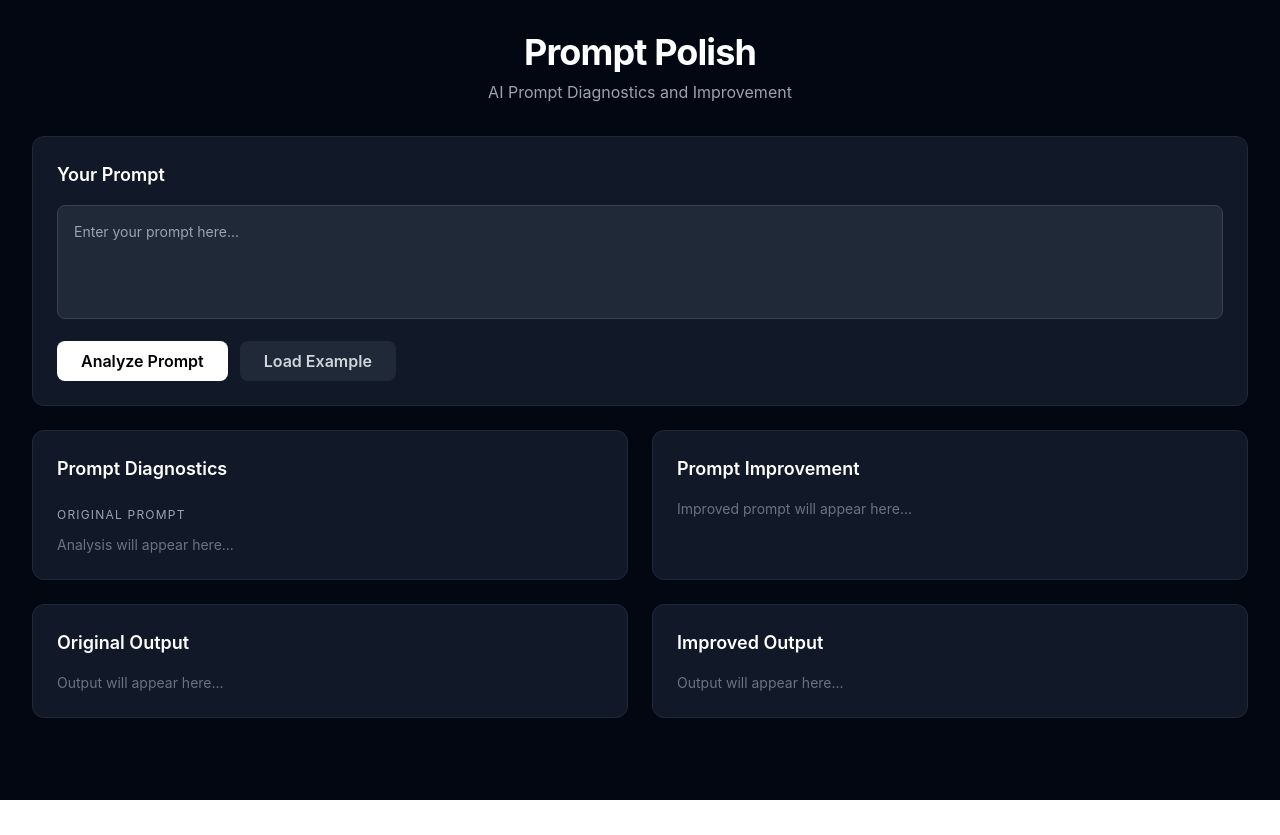
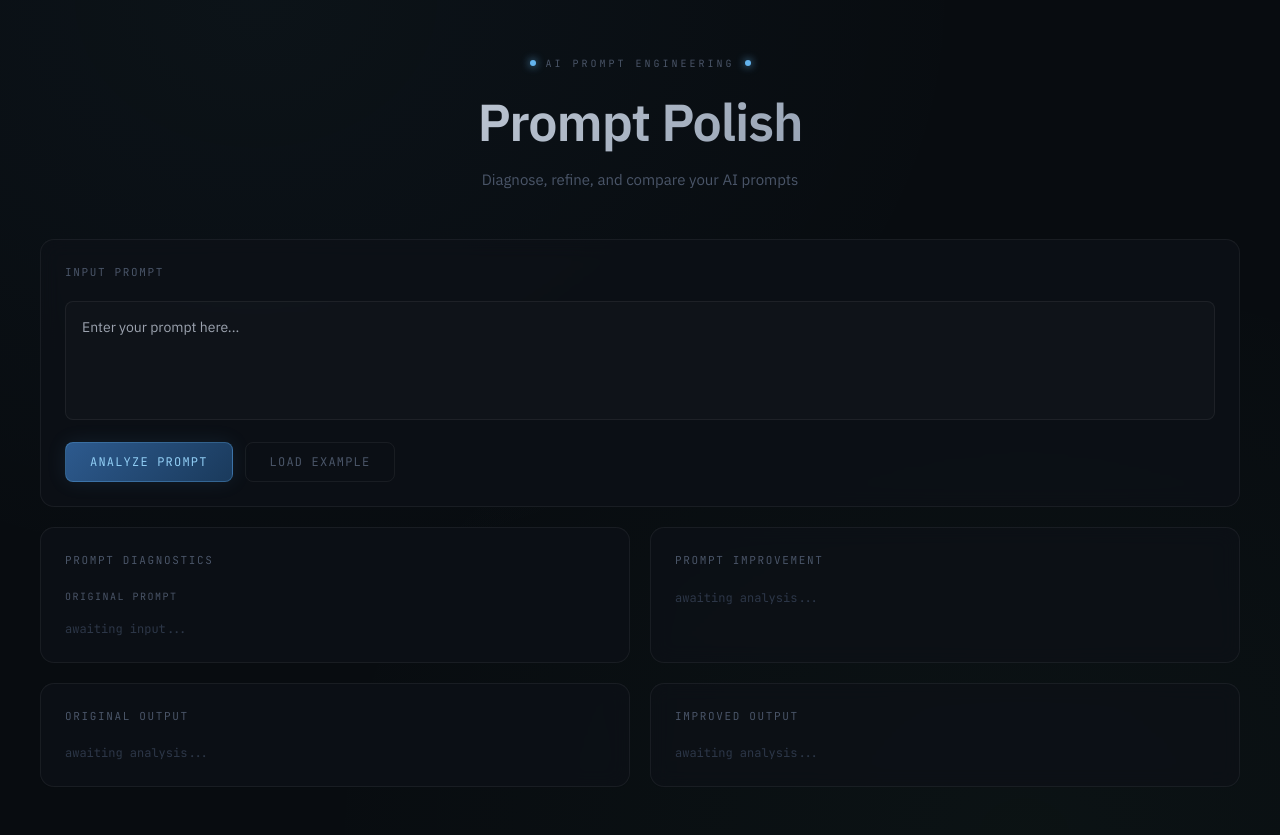
Before and after one commit to 0ne29kro/prompt-polish-studio, a React (Create React App) app: page / in a window 1280 px wide. Before the commit the page ends 800 px from the top, so only its background shows below. Built offline with nearby package versions, Linux system fonts and the light colour scheme.

Commit message:
visual polish - terminal aesthetic

```diff
--- a/server.js
+++ b/server.js
@@ -29,7 +29,7 @@ async function callAI(prompt) {
     const client = new Anthropic({ apiKey: process.env.ANTHROPIC_API_KEY });
     const response = await client.messages.create({
       model: 'claude-sonnet-4-6',
-      max_tokens: 1000,
+      max_tokens: 4096,
       messages: [{ role: 'user', content: prompt }]
     });
     return response.content[0].text;
--- a/src/App.js
+++ b/src/App.js
@@ -1,16 +1,62 @@
-import React, { useState } from 'react';
+import React, { useState, useEffect, useRef } from 'react';
 import { Radar, RadarChart, PolarGrid, PolarAngleAxis } from 'recharts';
+
+// Animated score counter
+function AnimatedScore({ target }) {
+  const [display, setDisplay] = useState(0);
+  useEffect(() => {
+    let start = 0;
+    const duration = 1200;
+    const step = 16;
+    const increment = target / (duration / step);
+    const timer = setInterval(() => {
+      start += increment;
+      if (start >= target) {
+        setDisplay(target);
+        clearInterval(timer);
+      } else {
+        setDisplay(Math.floor(start));
+      }
+    }, step);
+    return () => clearInterval(timer);
+  }, [target]);
+  return <>{display}</>;
+}
 
 function StatusPanel({ steps }) {
   if (steps.length === 0) return null;
   return (
-    <div className="bg-gray-900 border border-gray-700 rounded-xl p-4 mb-6">
-      <p className="text-sm font-semibold text-gray-300 mb-3">🤖 Claude is working...</p>
-      <ul className="space-y-1">
+    <div style={{
+      background: 'linear-gradient(135deg, rgba(15,20,30,0.95), rgba(20,28,40,0.95))',
+      border: '1px solid rgba(99,179,237,0.2)',
+      borderRadius: '12px',
+      padding: '16px 20px',
+      marginBottom: '24px',
+      boxShadow: '0 0 20px rgba(99,179,237,0.05)'
+    }}>
+      <div style={{ display: 'flex', alignItems: 'center', gap: '10px', marginBottom: '12px' }}>
+        <div style={{
+          width: '8px', height: '8px', borderRadius: '50%',
+          background: '#63b3ed',
+          boxShadow: '0 0 8px #63b3ed',
+          animation: 'pulse 1.5s infinite'
+        }} />
+        <p style={{ fontFamily: "'JetBrains Mono', monospace", fontSize: '12px', color: '#63b3ed', letterSpacing: '0.1em' }}>
+          CLAUDE PROCESSING
+        </p>
+      </div>
+      <ul style={{ listStyle: 'none', margin: 0, padding: 0, display: 'flex', flexDirection: 'column', gap: '6px' }}>
         {steps.map((step, i) => (
-          <li key={i} className="text-sm text-green-400 flex items-center gap-2">
-            <span>▸</span>
-            <span>{step}</span>
+          <li key={i} style={{
+            fontFamily: "'JetBrains Mono', monospace",
+            fontSize: '12px',
+            color: step.includes('✓') ? '#68d391' : '#a0aec0',
+            display: 'flex', alignItems: 'center', gap: '8px'
+          }}>
+            <span style={{ color: step.includes('✓') ? '#68d391' : '#63b3ed' }}>
+              {step.includes('✓') ? '✓' : '▸'}
+            </span>
+            {step.replace('✓', '').trim()}
           </li>
         ))}
       </ul>
@@ -18,7 +64,7 @@ function StatusPanel({ steps }) {
   );
 }
 
-function RadarBlock({ label, diagnosis, lintResults, color }) {
+function RadarBlock({ label, diagnosis, lintResults, color, accentColor }) {
   const score = diagnosis
     ? Object.values(diagnosis).filter(v => typeof v === 'number').reduce((a, b) => a + b, 0)
     : null;
@@ -33,43 +79,113 @@ function RadarBlock({ label, diagnosis, lintResults, color }) {
 
   return (
     <div>
-      <p className="text-xs text-gray-400 uppercase tracking-widest mb-3">{label}</p>
+      <p style={{
+        fontFamily: "'JetBrains Mono', monospace",
+        fontSize: '10px',
+        color: '#4a5568',
+        letterSpacing: '0.15em',
+        textTransform: 'uppercase',
+        marginBottom: '16px'
+      }}>{label}</p>
+
       {diagnosis ? (
         <>
-          <p className="text-3xl font-bold">
-            <span style={{ color }}>{score}</span>
-            <span className="text-gray-500 text-lg"> / 100</span>
+          <div style={{ display: 'flex', alignItems: 'baseline', gap: '4px', marginBottom: '4px' }}>
+            <p style={{
+              fontFamily: "'JetBrains Mono', monospace",
+              fontSize: '48px',
+              fontWeight: '700',
+              color,
+              lineHeight: 1,
+              textShadow: `0 0 20px ${color}60`
+            }}>
+              <AnimatedScore target={score} />
             </p>
-          <p className="text-xs text-gray-400 mt-1">Prompt Score</p>
-          <div className="flex justify-center mt-4">
+            <span style={{ fontFamily: "'JetBrains Mono', monospace", fontSize: '18px', color: '#4a5568' }}>/100</span>
+          </div>
+          <p style={{ fontFamily: "'JetBrains Mono', monospace", fontSize: '10px', color: '#4a5568', letterSpacing: '0.1em', marginBottom: '16px' }}>
+            PROMPT SCORE
+          </p>
+
+          <div style={{ display: 'flex', justifyContent: 'center' }}>
             <RadarChart width={260} height={200} data={data}>
-              <PolarGrid stroke="#374151" />
-              <PolarAngleAxis dataKey="axis" tick={{ fill: '#9ca3af', fontSize: 11 }} />
-              <Radar dataKey="value" stroke={color} fill={color} fillOpacity={0.4} />
+              <PolarGrid stroke="rgba(255,255,255,0.06)" />
+              <PolarAngleAxis dataKey="axis" tick={{ fill: '#4a5568', fontSize: 10, fontFamily: 'JetBrains Mono' }} />
+              <Radar dataKey="value" stroke={color} fill={color} fillOpacity={0.25} strokeWidth={1.5} />
             </RadarChart>
           </div>
-          <p className="text-gray-400 text-sm mt-3 italic border-l-2 border-gray-700 pl-3">
+
+          <p style={{
+            fontFamily: "'IBM Plex Sans', sans-serif",
+            fontSize: '13px',
+            color: '#718096',
+            fontStyle: 'italic',
+            borderLeft: `2px solid ${color}40`,
+            paddingLeft: '12px',
+            marginTop: '12px',
+            lineHeight: '1.6'
+          }}>
             {diagnosis.summary}
           </p>
+
           {lintResults && lintResults.length > 0 && (
-            <ul className="space-y-2 mt-4">
+            <ul style={{ listStyle: 'none', margin: '16px 0 0', padding: 0, display: 'flex', flexDirection: 'column', gap: '8px' }}>
               {lintResults.map((issue, i) => (
-                <li key={i} className="flex items-center gap-2 text-sm text-yellow-400">
+                <li key={i} style={{
+                  fontFamily: "'JetBrains Mono', monospace",
+                  fontSize: '11px',
+                  color: '#d69e2e',
+                  display: 'flex', alignItems: 'center', gap: '8px',
+                  background: 'rgba(214,158,46,0.05)',
+                  padding: '6px 10px',
+                  borderRadius: '6px',
+                  border: '1px solid rgba(214,158,46,0.15)'
+                }}>
                   <span>⚠</span>
-                  <span>{issue}</span>
+                  {issue}
                 </li>
               ))}
             </ul>
           )}
         </>
       ) : (
-        <p className="text-gray-500 text-sm">Analysis will appear here...</p>
+        <p style={{ fontFamily: "'JetBrains Mono', monospace", fontSize: '12px', color: '#2d3748' }}>
+          awaiting input...
+        </p>
       )}
     </div>
   );
 }
 
-function App() {
+function Panel({ children, style = {} }) {
+  return (
+    <div style={{
+      background: 'rgba(13,17,23,0.8)',
+      border: '1px solid rgba(255,255,255,0.06)',
+      borderRadius: '14px',
+      padding: '24px',
+      backdropFilter: 'blur(10px)',
+      ...style
+    }}>
+      {children}
+    </div>
+  );
+}
+
+function PanelTitle({ children }) {
+  return (
+    <p style={{
+      fontFamily: "'JetBrains Mono', monospace",
+      fontSize: '11px',
+      color: '#4a5568',
+      letterSpacing: '0.15em',
+      textTransform: 'uppercase',
+      marginBottom: '20px'
+    }}>{children}</p>
+  );
+}
+
+export default function App() {
   const [prompt, setPrompt] = useState('');
   const [lintResults, setLintResults] = useState([]);
   const [diagnosis, setDiagnosis] = useState(null);
@@ -100,7 +216,6 @@ function App() {
   }
 
   async function handleAnalyze() {
-    console.log('clicked', prompt);
     setStatus([]);
     setDiagnosis(null);
     setImprovedDiagnosis(null);
@@ -148,7 +263,7 @@ function App() {
         headers: { 'Content-Type': 'application/json' },
         body: JSON.stringify({ original: prompt, improved: polishData.improved })
       });
-      if (!compareResponse.ok) throw new Error('Compare failed: ' + compareResponse.status);
+      if (!compareResponse.ok) throw new Error(`Compare failed: ${compareResponse.status}`);
       const compareData = await compareResponse.json();
       setOriginalOutput(compareData.originalOutput);
       setImprovedOutput(compareData.improvedOutput);
@@ -156,114 +271,293 @@ function App() {
 
     } catch (err) {
       console.error('Error:', err);
-      setStatus(prev => [...prev, '✗ Something failed']);
+      setStatus(prev => [...prev, `✗ ${err.message}`]);
     }
   }
 
   return (
-    <div className="min-h-screen bg-gray-950 text-white p-8">
+    <>
+      <style>{`
+        @import url('https://fonts.googleapis.com/css2?family=JetBrains+Mono:wght@400;500;700&family=IBM+Plex+Sans:ital,wght@0,400;0,500;0,600;1,400&display=swap');
+
+        * { box-sizing: border-box; margin: 0; padding: 0; }
+
+        body {
+          background: #080c10;
+          min-height: 100vh;
+        }
+
+        .pp-root {
+          min-height: 100vh;
+          background:
+            radial-gradient(ellipse at 20% 0%, rgba(99,179,237,0.04) 0%, transparent 50%),
+            radial-gradient(ellipse at 80% 100%, rgba(104,211,145,0.03) 0%, transparent 50%),
+            #080c10;
+          color: #e2e8f0;
+          padding: 48px 40px;
+          max-width: 1400px;
+          margin: 0 auto;
+        }
+
+        @keyframes pulse {
+          0%, 100% { opacity: 1; }
+          50% { opacity: 0.3; }
+        }
+
+        @keyframes fadeSlideUp {
+          from { opacity: 0; transform: translateY(12px); }
+          to { opacity: 1; transform: translateY(0); }
+        }
+
+        .fade-in {
+          animation: fadeSlideUp 0.4s ease forwards;
+        }
+
+        textarea:focus { outline: none; }
+
+        ::-webkit-scrollbar { width: 4px; }
+        ::-webkit-scrollbar-track { background: transparent; }
+        ::-webkit-scrollbar-thumb { background: #2d3748; border-radius: 2px; }
+      `}</style>
+
+      <div className="pp-root">
 
         {/* Header */}
-      <div className="text-center mb-8">
-        <h1 className="text-4xl font-bold tracking-tight">Prompt Polish</h1>
-        <p className="text-gray-400 mt-2">AI Prompt Diagnostics and Improvement</p>
+        <div style={{ textAlign: 'center', marginBottom: '48px' }}>
+          <div style={{ display: 'inline-flex', alignItems: 'center', gap: '10px', marginBottom: '12px' }}>
+            <div style={{
+              width: '6px', height: '6px', borderRadius: '50%',
+              background: '#63b3ed',
+              boxShadow: '0 0 8px #63b3ed'
+            }} />
+            <p style={{
+              fontFamily: "'JetBrains Mono', monospace",
+              fontSize: '10px',
+              color: '#4a5568',
+              letterSpacing: '0.3em',
+              textTransform: 'uppercase'
+            }}>AI Prompt Engineering</p>
+            <div style={{
+              width: '6px', height: '6px', borderRadius: '50%',
+              background: '#63b3ed',
+              boxShadow: '0 0 8px #63b3ed'
+            }} />
+          </div>
+          <h1 style={{
+            fontFamily: "'IBM Plex Sans', sans-serif",
+            fontSize: '52px',
+            fontWeight: '600',
+            letterSpacing: '-0.02em',
+            background: 'linear-gradient(135deg, #e2e8f0 0%, #718096 100%)',
+            WebkitBackgroundClip: 'text',
+            WebkitTextFillColor: 'transparent',
+            marginBottom: '8px'
+          }}>
+            Prompt Polish
+          </h1>
+          <p style={{
+            fontFamily: "'IBM Plex Sans', sans-serif",
+            fontSize: '15px',
+            color: '#4a5568'
+          }}>
+            Diagnose, refine, and compare your AI prompts
+          </p>
         </div>
 
-      {/* Prompt Input Panel */}
-      <div className="bg-gray-900 border border-gray-800 rounded-xl p-6 mb-6">
-        <h2 className="text-lg font-semibold mb-4">Your Prompt</h2>
+        {/* Input Panel */}
+        <Panel style={{ marginBottom: '20px' }}>
+          <PanelTitle>Input Prompt</PanelTitle>
           <textarea
-          className="w-full bg-gray-800 text-white rounded-lg p-4 text-sm resize-none outline-none border border-gray-700 focus:border-gray-500"
+            style={{
+              width: '100%',
+              background: 'rgba(255,255,255,0.02)',
+              border: '1px solid rgba(255,255,255,0.06)',
+              borderRadius: '8px',
+              padding: '14px 16px',
+              color: '#e2e8f0',
+              fontFamily: "'IBM Plex Sans', sans-serif",
+              fontSize: '14px',
+              lineHeight: '1.6',
+              resize: 'none',
+              transition: 'border-color 0.2s'
+            }}
             rows={4}
             placeholder="Enter your prompt here..."
             value={prompt}
             onChange={(e) => setPrompt(e.target.value)}
+            onFocus={e => e.target.style.borderColor = 'rgba(99,179,237,0.3)'}
+            onBlur={e => e.target.style.borderColor = 'rgba(255,255,255,0.06)'}
           />
-        <div className="flex gap-3 mt-4">
+          <div style={{ display: 'flex', gap: '12px', marginTop: '16px' }}>
             <button
               onClick={handleAnalyze}
-            className="bg-white text-black font-semibold px-6 py-2 rounded-lg hover:bg-gray-200 transition">
-            Analyze Prompt
+              style={{
+                background: 'linear-gradient(135deg, #2d5a8e, #1a3a5c)',
+                border: '1px solid rgba(99,179,237,0.3)',
+                borderRadius: '8px',
+                padding: '10px 24px',
+                color: '#90cdf4',
+                fontFamily: "'JetBrains Mono', monospace",
+                fontSize: '12px',
+                letterSpacing: '0.1em',
+                cursor: 'pointer',
+                transition: 'all 0.2s',
+                boxShadow: '0 0 20px rgba(99,179,237,0.1)'
+              }}
+              onMouseEnter={e => e.target.style.boxShadow = '0 0 30px rgba(99,179,237,0.2)'}
+              onMouseLeave={e => e.target.style.boxShadow = '0 0 20px rgba(99,179,237,0.1)'}
+            >
+              ANALYZE PROMPT
             </button>
             <button
               onClick={() => setPrompt('How do I win a hackathon?')}
-            className="bg-gray-800 text-gray-300 font-semibold px-6 py-2 rounded-lg hover:bg-gray-700 transition">
-            Load Example
+              style={{
+                background: 'transparent',
+                border: '1px solid rgba(255,255,255,0.06)',
+                borderRadius: '8px',
+                padding: '10px 24px',
+                color: '#4a5568',
+                fontFamily: "'JetBrains Mono', monospace",
+                fontSize: '12px',
+                letterSpacing: '0.1em',
+                cursor: 'pointer',
+                transition: 'all 0.2s'
+              }}
+              onMouseEnter={e => { e.target.style.borderColor = 'rgba(255,255,255,0.12)'; e.target.style.color = '#718096'; }}
+              onMouseLeave={e => { e.target.style.borderColor = 'rgba(255,255,255,0.06)'; e.target.style.color = '#4a5568'; }}
+            >
+              LOAD EXAMPLE
             </button>
           </div>
-      </div>
+        </Panel>
 
-      {/* Status Panel */}
+        {/* Status */}
         <StatusPanel steps={status} />
 
         {/* Main Grid */}
-      <div className="grid grid-cols-2 gap-6">
+        <div style={{ display: 'grid', gridTemplateColumns: '1fr 1fr', gap: '20px' }}>
 
-        {/* Diagnostics Panel */}
-        <div className="bg-gray-900 border border-gray-800 rounded-xl p-6">
-          <h2 className="text-lg font-semibold mb-6">Prompt Diagnostics</h2>
+          {/* Diagnostics */}
+          <Panel>
+            <PanelTitle>Prompt Diagnostics</PanelTitle>
             <RadarBlock
               label="Original Prompt"
               diagnosis={diagnosis}
               lintResults={lintResults}
-            color="#f97316"
+              color="#f6ad55"
             />
             {improvedDiagnosis && (
-            <>
-              <div className="border-t border-gray-800 my-6" />
+              <div className="fade-in">
+                <div style={{ borderTop: '1px solid rgba(255,255,255,0.04)', margin: '28px 0' }} />
                 <RadarBlock
                   label="Polished Prompt"
                   diagnosis={improvedDiagnosis}
                   lintResults={[]}
-                color="#4ade80"
+                  color="#68d391"
                 />
-            </>
+              </div>
             )}
+          </Panel>
+
+          {/* Improvement */}
+          <Panel>
+            <PanelTitle>Prompt Improvement</PanelTitle>
+            {improvedPrompt ? (
+              <div className="fade-in" style={{ display: 'flex', flexDirection: 'column', gap: '16px' }}>
+                <div>
+                  <p style={{
+                    fontFamily: "'JetBrains Mono', monospace",
+                    fontSize: '10px',
+                    color: '#4a5568',
+                    letterSpacing: '0.15em',
+                    marginBottom: '8px'
+                  }}>ORIGINAL</p>
+                  <p style={{
+                    fontFamily: "'IBM Plex Sans', sans-serif",
+                    fontSize: '13px',
+                    color: '#718096',
+                    background: 'rgba(255,255,255,0.02)',
+                    border: '1px solid rgba(255,255,255,0.04)',
+                    borderRadius: '8px',
+                    padding: '12px',
+                    lineHeight: '1.6'
+                  }}>{prompt}</p>
                 </div>
-
-        {/* Improvement Panel */}
-        <div className="bg-gray-900 border border-gray-800 rounded-xl p-6">
-          <h2 className="text-lg font-semibold mb-4">Prompt Improvement</h2>
-          {improvedPrompt ? (
-            <div className="space-y-4">
+                <div style={{ textAlign: 'center', color: '#2d3748', fontSize: '18px' }}>↓</div>
                 <div>
-                <p className="text-gray-400 text-xs uppercase tracking-widest mb-2">Original</p>
-                <p className="text-gray-400 text-sm bg-gray-800 rounded-lg p-3">{prompt}</p>
-              </div>
-              <div className="text-center text-gray-500">▼</div>
-              <div>
-                <p className="text-gray-400 text-xs uppercase tracking-widest mb-2">Polished</p>
-                <p className="text-white text-sm bg-gray-800 rounded-lg p-3 whitespace-pre-wrap">{improvedPrompt}</p>
+                  <p style={{
+                    fontFamily: "'JetBrains Mono', monospace",
+                    fontSize: '10px',
+                    color: '#68d391',
+                    letterSpacing: '0.15em',
+                    marginBottom: '8px'
+                  }}>POLISHED</p>
+                  <p style={{
+                    fontFamily: "'IBM Plex Sans', sans-serif",
+                    fontSize: '13px',
+                    color: '#e2e8f0',
+                    background: 'rgba(104,211,145,0.03)',
+                    border: '1px solid rgba(104,211,145,0.1)',
+                    borderRadius: '8px',
+                    padding: '12px',
+                    lineHeight: '1.6',
+                    whiteSpace: 'pre-wrap'
+                  }}>{improvedPrompt}</p>
                 </div>
               </div>
             ) : (
-            <p className="text-gray-500 text-sm">Improved prompt will appear here...</p>
+              <p style={{ fontFamily: "'JetBrains Mono', monospace", fontSize: '12px', color: '#2d3748' }}>
+                awaiting analysis...
+              </p>
             )}
-        </div>
+          </Panel>
 
-        {/* Original Output Panel */}
-        <div className="bg-gray-900 border border-gray-800 rounded-xl p-6">
-          <h2 className="text-lg font-semibold mb-4">Original Output</h2>
+          {/* Original Output */}
+          <Panel>
+            <PanelTitle>Original Output</PanelTitle>
             {originalOutput ? (
-            <p className="text-gray-300 text-sm bg-gray-800 rounded-lg p-3 whitespace-pre-wrap">{originalOutput}</p>
+              <p className="fade-in" style={{
+                fontFamily: "'IBM Plex Sans', sans-serif",
+                fontSize: '13px',
+                color: '#718096',
+                background: 'rgba(255,255,255,0.02)',
+                border: '1px solid rgba(255,255,255,0.04)',
+                borderRadius: '8px',
+                padding: '14px',
+                lineHeight: '1.7',
+                whiteSpace: 'pre-wrap'
+              }}>{originalOutput}</p>
             ) : (
-            <p className="text-gray-500 text-sm">Output will appear here...</p>
+              <p style={{ fontFamily: "'JetBrains Mono', monospace", fontSize: '12px', color: '#2d3748' }}>
+                awaiting analysis...
+              </p>
             )}
-        </div>
+          </Panel>
 
-        {/* Improved Output Panel */}
-        <div className="bg-gray-900 border border-gray-800 rounded-xl p-6">
-          <h2 className="text-lg font-semibold mb-4">Improved Output</h2>
+          {/* Improved Output */}
+          <Panel>
+            <PanelTitle>Improved Output</PanelTitle>
             {improvedOutput ? (
-            <p className="text-white text-sm bg-gray-800 rounded-lg p-3 whitespace-pre-wrap">{improvedOutput}</p>
+              <p className="fade-in" style={{
+                fontFamily: "'IBM Plex Sans', sans-serif",
+                fontSize: '13px',
+                color: '#e2e8f0',
+                background: 'rgba(104,211,145,0.02)',
+                border: '1px solid rgba(104,211,145,0.08)',
+                borderRadius: '8px',
+                padding: '14px',
+                lineHeight: '1.7',
+                whiteSpace: 'pre-wrap'
+              }}>{improvedOutput}</p>
             ) : (
-            <p className="text-gray-500 text-sm">Output will appear here...</p>
+              <p style={{ fontFamily: "'JetBrains Mono', monospace", fontSize: '12px', color: '#2d3748' }}>
+                awaiting analysis...
+              </p>
             )}
-        </div>
+          </Panel>
 
         </div>
       </div>
+    </>
   );
 }
-
-export default App;
```
Lines whose indentation alone changed are shown as unchanged.
